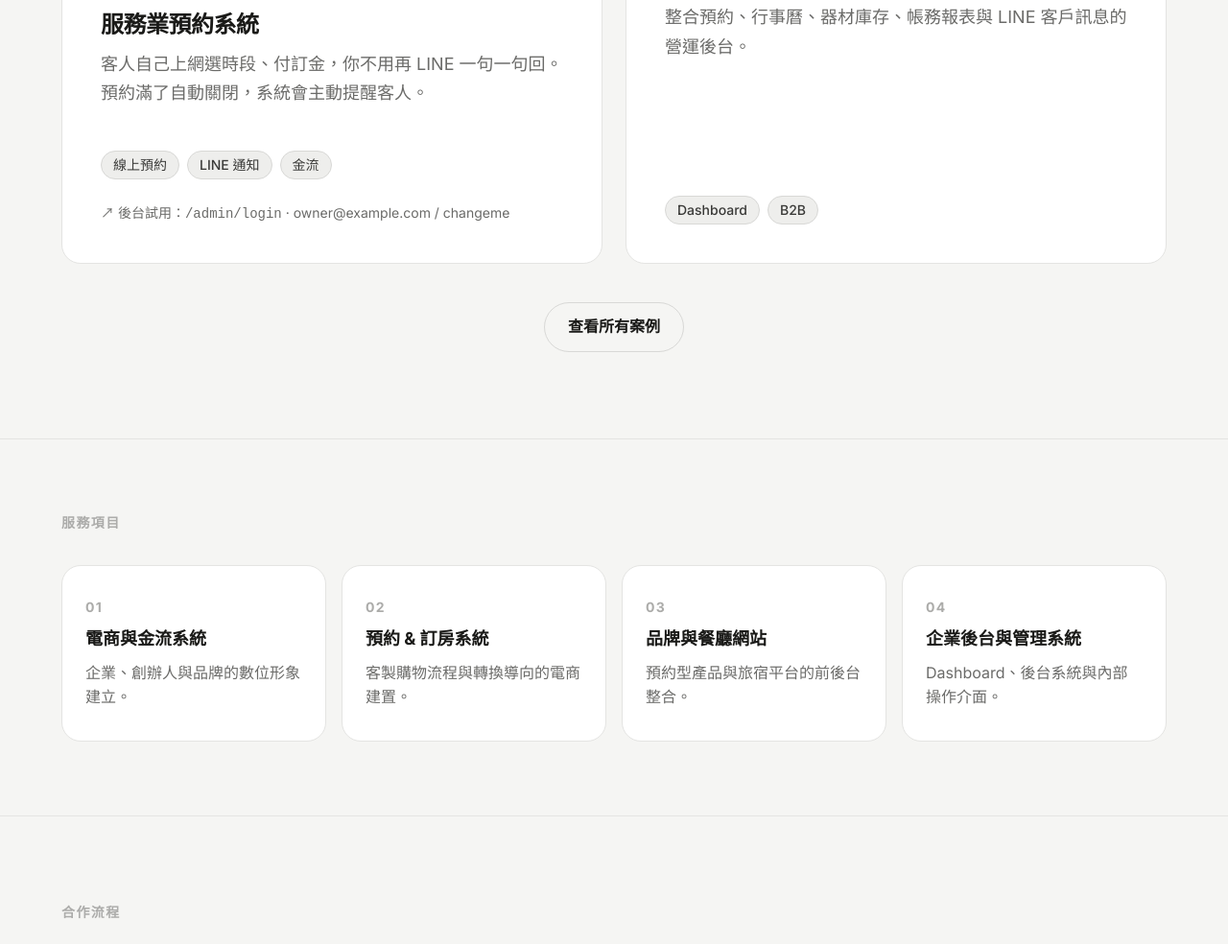
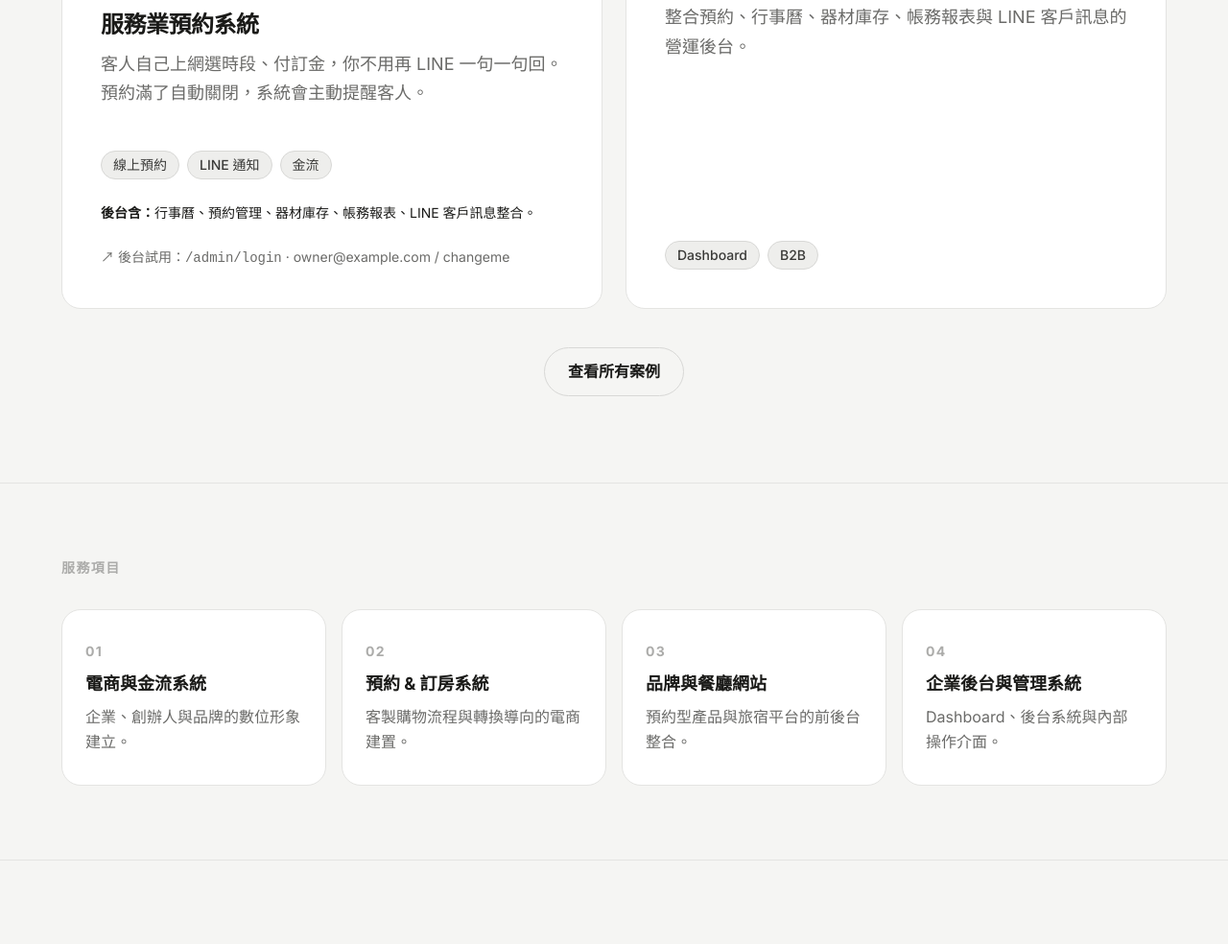
Before and after one commit to BasilWu/BasilWu.github.io, a plain HTML site: page index.html in a window 1280 px wide. Shown: the part 1707-2691 px from the top of the page at 96% size. Drawn offline with Linux system fonts and the light colour scheme; a web font is replaced by a local one.

Commit message:
feat: 預約系統 Live Demo 卡片加上後台功能亮點
- 主頁與精選案例頁的服務業預約系統卡片新增一行『後台含：行事曆、預約管理、器材庫存、帳務報表、LINE 客戶訊息整合』
- 讓客戶不用點進 demo 也能看出後台完整度，與營運管理後台卡片定位一致

```diff
--- a/index.html
+++ b/index.html
@@ -110,7 +110,8 @@
               <h3 class="project-card__name" data-i18n="portfolio.c7.title">服務業預約系統</h3>
               <p class="project-card__desc" data-i18n="portfolio.c7.desc">客人自己上網選時段、付訂金，你不用再 LINE 一句一句回。預約滿了自動關閉，系統會主動提醒客人。</p>
               <div class="project-card__tags"><span class="tag">線上預約</span><span class="tag">LINE 通知</span><span class="tag">金流</span></div>
-              <p class="project-card__hint" style="margin-top:var(--space-3);font-size:var(--text-xs);color:var(--color-text-muted)">↗ 後台試用：<code>/admin/login</code> · owner@example.com / changeme</p>
+              <p class="project-card__hint" style="margin-top:var(--space-3);font-size:var(--text-xs);color:var(--color-text)"><strong>後台含：</strong>行事曆、預約管理、器材庫存、帳務報表、LINE 客戶訊息整合。</p>
+            <p class="project-card__hint" style="margin-top:var(--space-3);font-size:var(--text-xs);color:var(--color-text-muted)">↗ 後台試用：<code>/admin/login</code> · owner@example.com / changeme</p>
             </div>
           </a>
           <a href="/portfolio.html" class="project-card">
```
Also changed, not shown: portfolio.html (+1 -0 lines).
